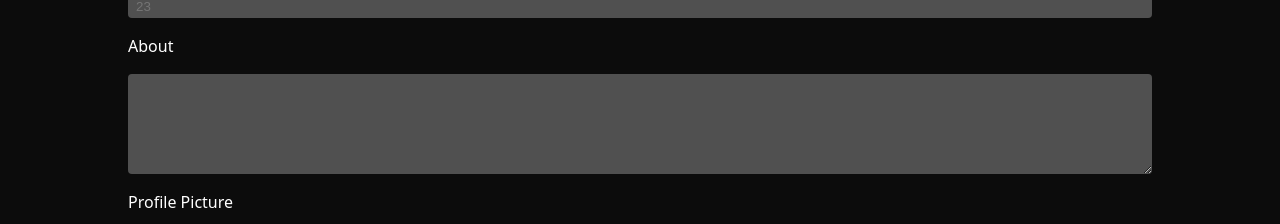
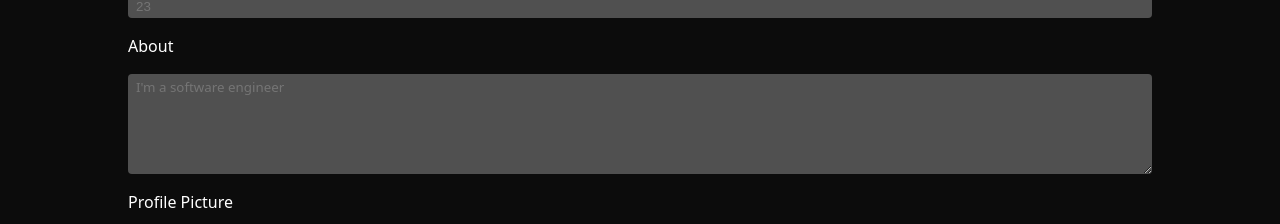
Before and after one commit to tharodo/reddit-fe, a React (Create React App) app: page / in a window 1280 px wide. Both pictures are taken after a click on the element "Edit". Shown: the part 204-428 px from the top of the page. Built offline with nearby package versions, Linux system fonts and the light colour scheme; grey boxes are pictures that could not be loaded.

Commit message:
Refactor input component to reuse

```diff
--- a/src/components/EditPage/EditPage.jsx
+++ b/src/components/EditPage/EditPage.jsx
@@ -1,4 +1,5 @@
 import { useState } from "react";
+import Input from "../InputFields/Input";
 import "./edit.css";
 const EditPage = () => {
     const avaUrl = [
@@ -24,12 +25,9 @@ const EditPage = () => {
                     <button className="close">Save</button>
                     <div className="edit-profile">Edit Profile</div>
                     <div className="input-container">
-                        <label htmlFor="">Display name</label>
-                        <input type="text" placeholder="tharod" onChange={(e) => setName(e.target.value)}/>
-                        <label htmlFor="">Age</label>
-                        <input type="text" placeholder="23" onChange={(e) => setAge(e.target.value)}/>
-                        <label htmlFor="">About</label>
-                        <textarea className="input-about" onChange={(e) => setAbout(e.target.value)}/>
+                        <Input label="Display name" data={name} setData={setName} />
+                        <Input label="Age" data={age} setData={setAge} />
+                        <Input inputType="textarea" classStyle="input-about" label="About" data={about} setData={setAbout} />
                         <label htmlFor="">Profile Picture</label>
                         <div className="input-image-container">
                             {avaUrl.map((ava) => {
--- /dev/null
+++ b/src/components/InputFields/Input.jsx
@@ -0,0 +1,24 @@
+const Input = (props) => {
+    const { inputType, classStyle, data, setData, label } = props;
+    return (
+        <>
+            <label>{label}</label>
+            {inputType === "textarea" ? (
+                <textarea
+                    type="text"
+                    placeholder={data}
+                    className={classStyle}
+                    onChange={(e) => setData(e.target.value)}
+                />
+            ) : (
+                <input
+                    type="text"
+                    placeholder={data}
+                    onChange={(e) => setData(e.target.value)}
+                />
+            )}
+        </>
+    );
+};
+
+export default Input;
```
